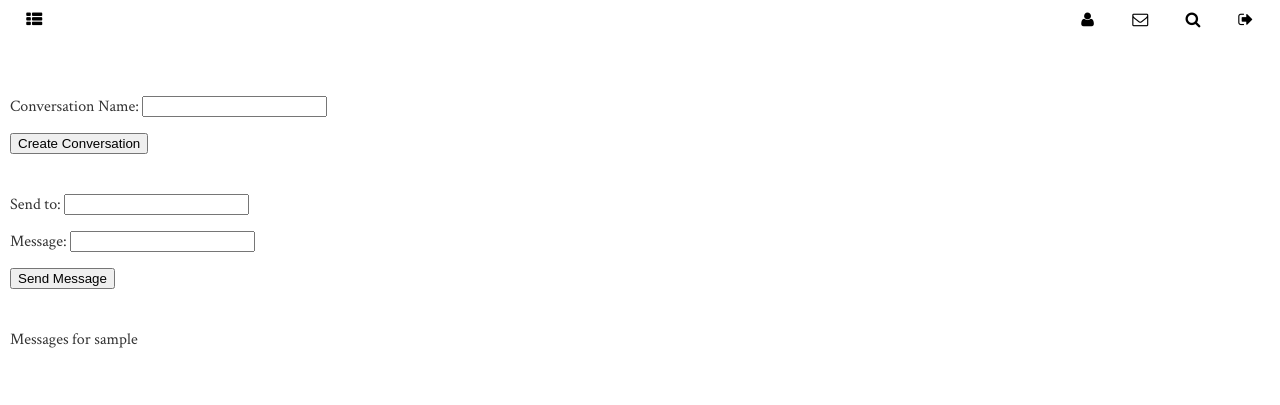
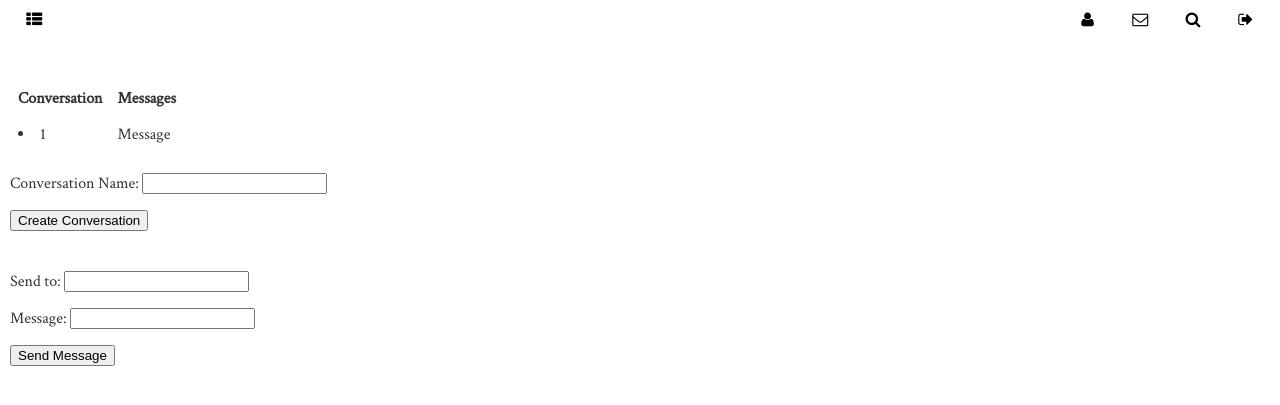
Before and after one commit to galvinma/pythia, a Flask app: page /message in a window 1280 px wide. Shown: the top 405 px of the page. Run offline with Flask 3, Linux system fonts and the light colour scheme; a user stored in the database is signed in; tables that the repository leaves empty hold one stand-in row (values such as "Sample post").

Commit message:
user conversations show on screen

```diff
--- a/form.py
+++ b/form.py
@@ -24,7 +24,6 @@ class MessageForm(Form):
 	message = StringField('Message:  ', validators=[Required()])
 	messagesubmit = SubmitField('Send Message')
 
-
 # Allows user to begin a new conversation
 class ConversationForm(Form):
 	conversationtitle = StringField('Conversation Name: ')
--- a/templates/message.html
+++ b/templates/message.html
@@ -12,6 +12,27 @@
       <div class = "nav_bar_col_index col-1-24"><a href="/search"><span class = "icon-search"></span></a></div>
       <div class = "nav_bar_col_index col-1-24"><a href="/logout"><span class = "icon-logout"></span></a></div>
   </div>
+
+
+
+    <table cellpadding="5" cellspacing="5">
+      <tr>
+        <th>Conversation</th>
+        <th>Messages</th>
+      </tr>
+
+
+        {% for conversation in conversations %}
+        <tr>
+          <td>
+            <li>{{conversation}}</li>
+          </td>
+          <td>Message</td>
+        </tr>
+        {% endfor %}
+    </table>
+
+
 
 
 <div class="row">
@@ -40,17 +61,6 @@
     </div>
 
 
-    <div class="row">
-    <div class="col-8-24">
-
-                <p>Messages for {{user}}</p>
-                {% for message in messages %}
-                <li>{{message}}</li>
-                {% endfor %}
-
-
-    </div>
-    </div>
 
 
 </body>
--- a/view.py
+++ b/view.py
@@ -117,10 +117,10 @@ def create_app(app):
 	def message():
 		session = Session()
 		messageform = MessageForm()
+		user = current_user.username
 		conversationform = ConversationForm()
-		user = current_user.username
 		timestamp = str(datetime.datetime.now())
-		if conversationform.validate_on_submit():
+		if conversationform.validate_on_submit() and conversationform.conversationsubmit.data:
 			# Add Conversation
 			conversation = Conversations(timestamp=timestamp)
 			session.add(conversation)
@@ -130,11 +130,18 @@ def create_app(app):
 			userconversation = UserConversations(user_id=current_user.id, conversations_id=conversation.id)
 			session.add(userconversation)
 			session.commit()
-		if messageform.validate_on_submit():
+		if messageform.validate_on_submit() and messageform.messagesubmit.data:
 			# Add message
+			session.flush()
 			message = Message(user_id=current_user.id, conversations_id=conversation.id, message=messageform.message.data, timestamp=timestamp)
 			session.add(message)
 			session.commit()
+		# Show all conversations for a given user
+		conversations = []
+		conversation_query = session.query(UserConversations).filter_by(user_id=current_user.id)
+		for match in conversation_query.all():
+			conversations.append(match.conversations_id)
+		# Show all message for a given conversation
 		messages = []
 		# user_query pulls up messages based on a match to the mes_identity column.
 		# May need to sort by timestamp in the future
@@ -142,7 +149,7 @@ def create_app(app):
 #		for match in user_query.all():
 #			messages.append(match.message)
 		session.close()
-		return render_template('message.html', messageform=messageform, conversationform=conversationform, user=user, messages=messages)
+		return render_template('message.html', messageform=messageform, conversationform=conversationform, user=user, messages=messages, conversations=conversations)
 
 	@app.route('/chat', methods =['GET', 'POST'])
 	@login_required
```
